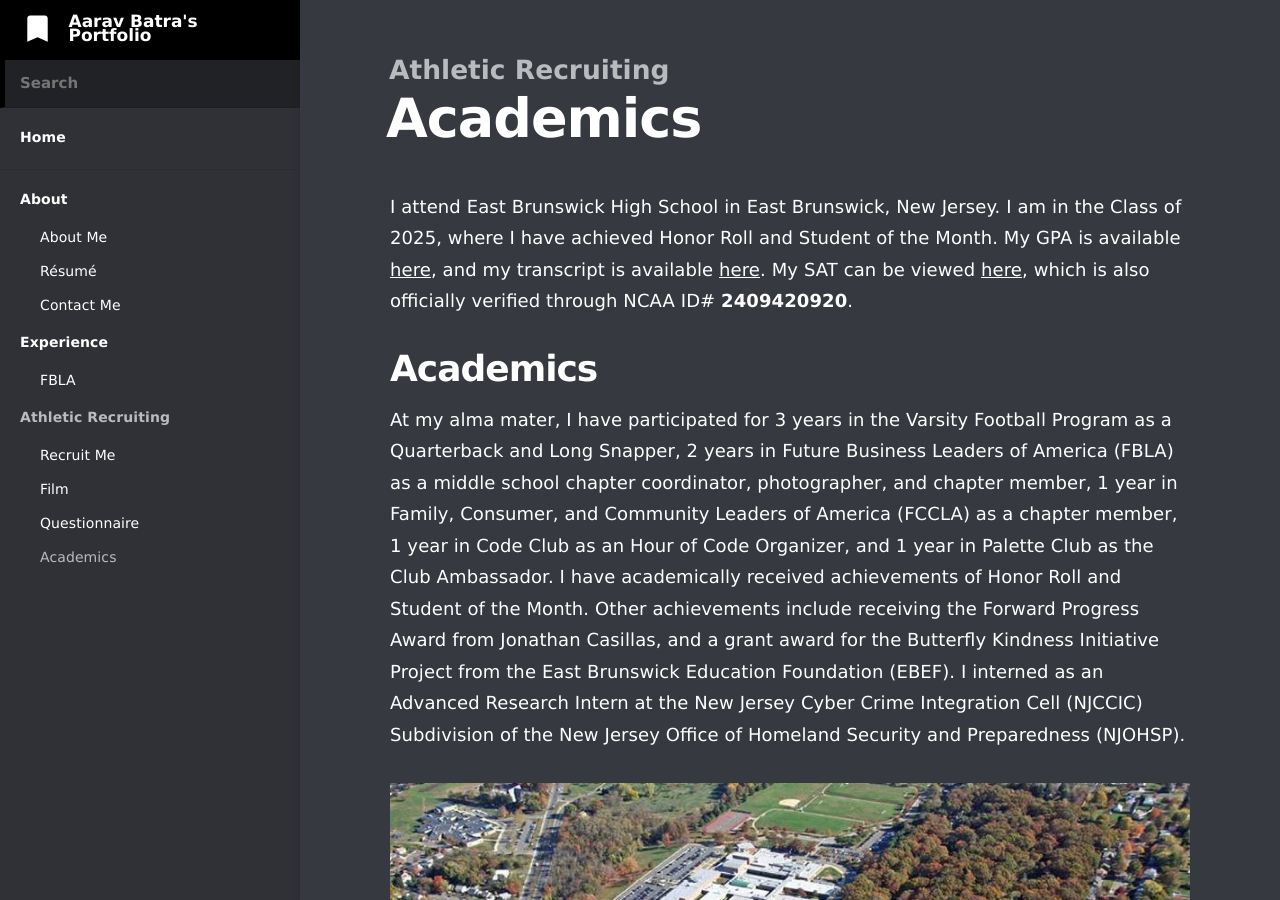
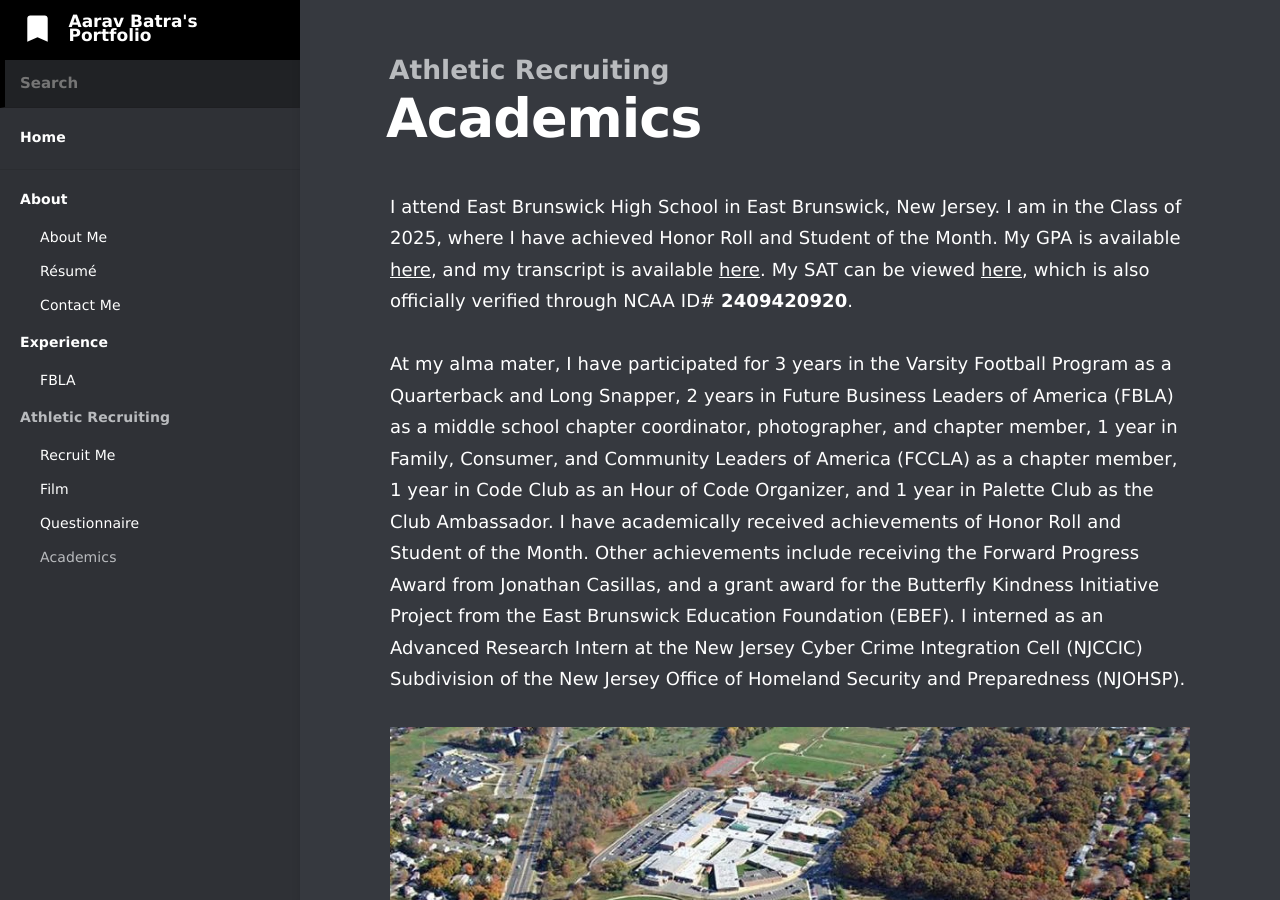
Before and after one commit to batra-aarav/www.aaravbatra.me, a Jekyll site: the page built from _docs/recruiting/academics.md, in a window 1280 px wide and 900 px high. Built offline with Jekyll 4.4.1, drawn with Linux system fonts in a browser that asks for light colours.

Commit message:
remove title

```diff
--- a/_docs/recruiting/academics.md
+++ b/_docs/recruiting/academics.md
@@ -9,7 +9,6 @@ I am in the Class of 2025, where I have achieved Honor Roll and Student of the M
 My GPA is available [here](mailto:aaravbatra@duck.com?subject=Request%20for%20GPA), and my transcript is available [here](mailto:aaravbatra@duck.com?subject=Request%20for%20Transcript).
 My SAT can be viewed [here](mailto:aaravbatra@duck.com?subject=Request%20for%20SAT%20Score), which is also officially verified through NCAA ID# **2409420920**.
 
-## Academics
 
 At my alma mater, I have participated for 3 years in the Varsity Football Program as a Quarterback and Long Snapper, 2 years in Future Business Leaders of America (FBLA) as a middle school chapter coordinator, photographer, and chapter member, 1 year in Family, Consumer, and Community Leaders of America (FCCLA) as a chapter member, 1 year in Code Club as an Hour of Code Organizer, and 1 year in Palette Club as the Club Ambassador.
 I have academically received achievements of Honor Roll and Student of the Month.
```
